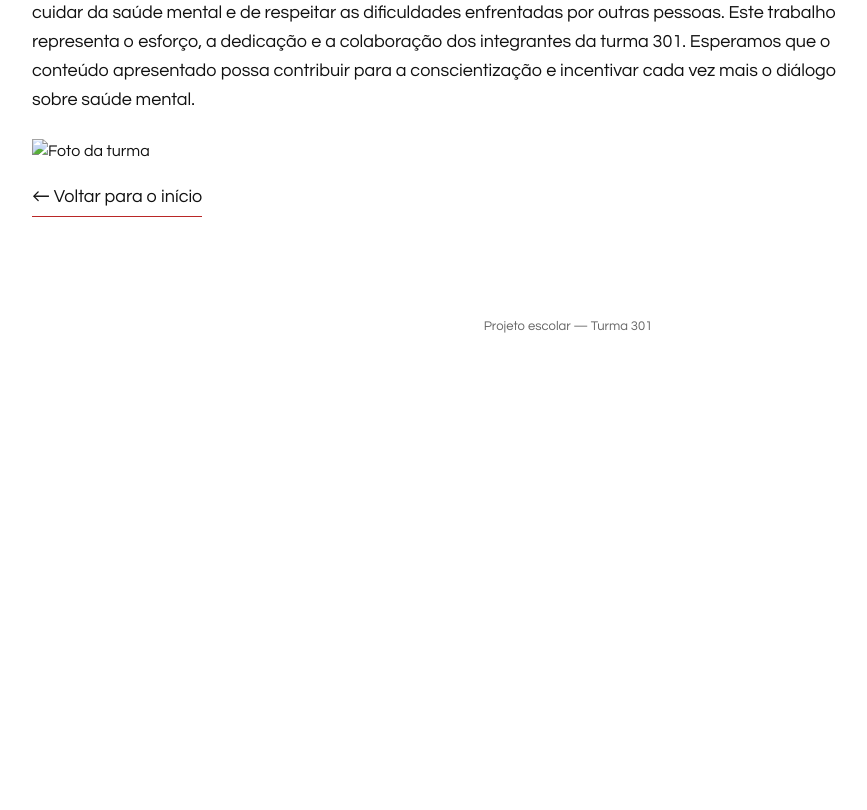
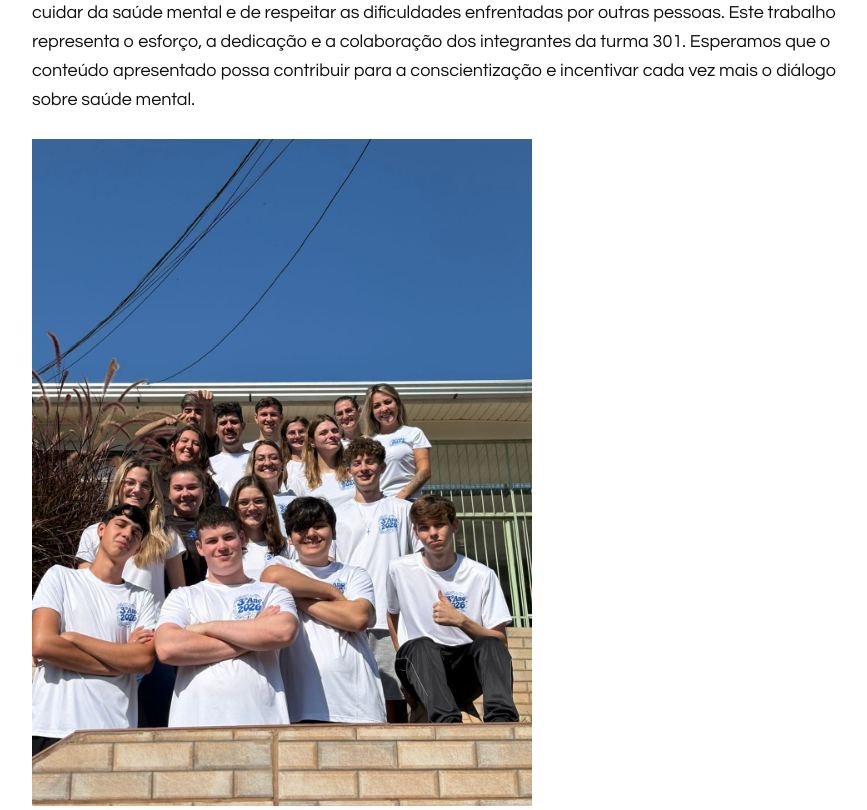
Before and after one commit to lucastrombetta16/Site-saude-NI, a plain HTML site: page sobre.html in a window 1280 px wide. Shown: the part 1500-2310 px from the top of the page, without its empty margins (72-939 px from the left). Before the commit the page ends 1867 px from the top, so only its background shows below. Drawn offline with Linux system fonts and the light colour scheme.

Commit message:
Update image source path in sobre.html

```diff
--- a/sobre.html
+++ b/sobre.html
@@ -92,7 +92,7 @@
           Nosso principal objetivo é tornar essas informações mais acessíveis, ajudando os visitantes a compreenderem melhor a importância de cuidar da saúde mental e de respeitar as dificuldades enfrentadas por outras pessoas.
           Este trabalho representa o esforço, a dedicação e a colaboração dos integrantes da turma 301. Esperamos que o conteúdo apresentado possa contribuir para a conscientização e incentivar cada vez mais o diálogo sobre saúde mental.
         </p>
-        <img src="turma.jpeg" alt="Foto da turma" width="500">
+        <img src="./img/turma.jpeg" alt="Foto da turma" width="500">
         <p>
         <a class="sobre-back" href="index.html">← Voltar para o início</a>
       </p>
```
